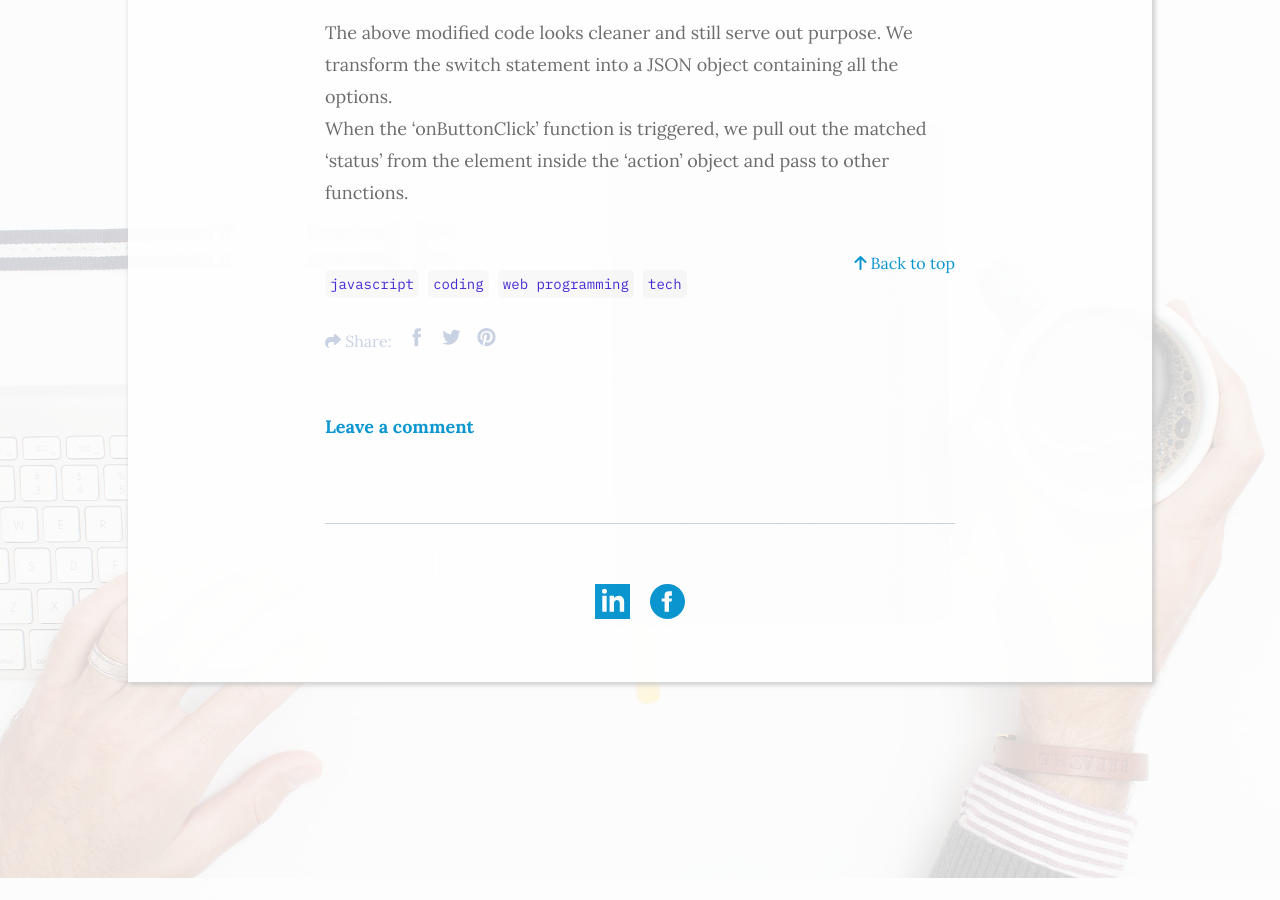
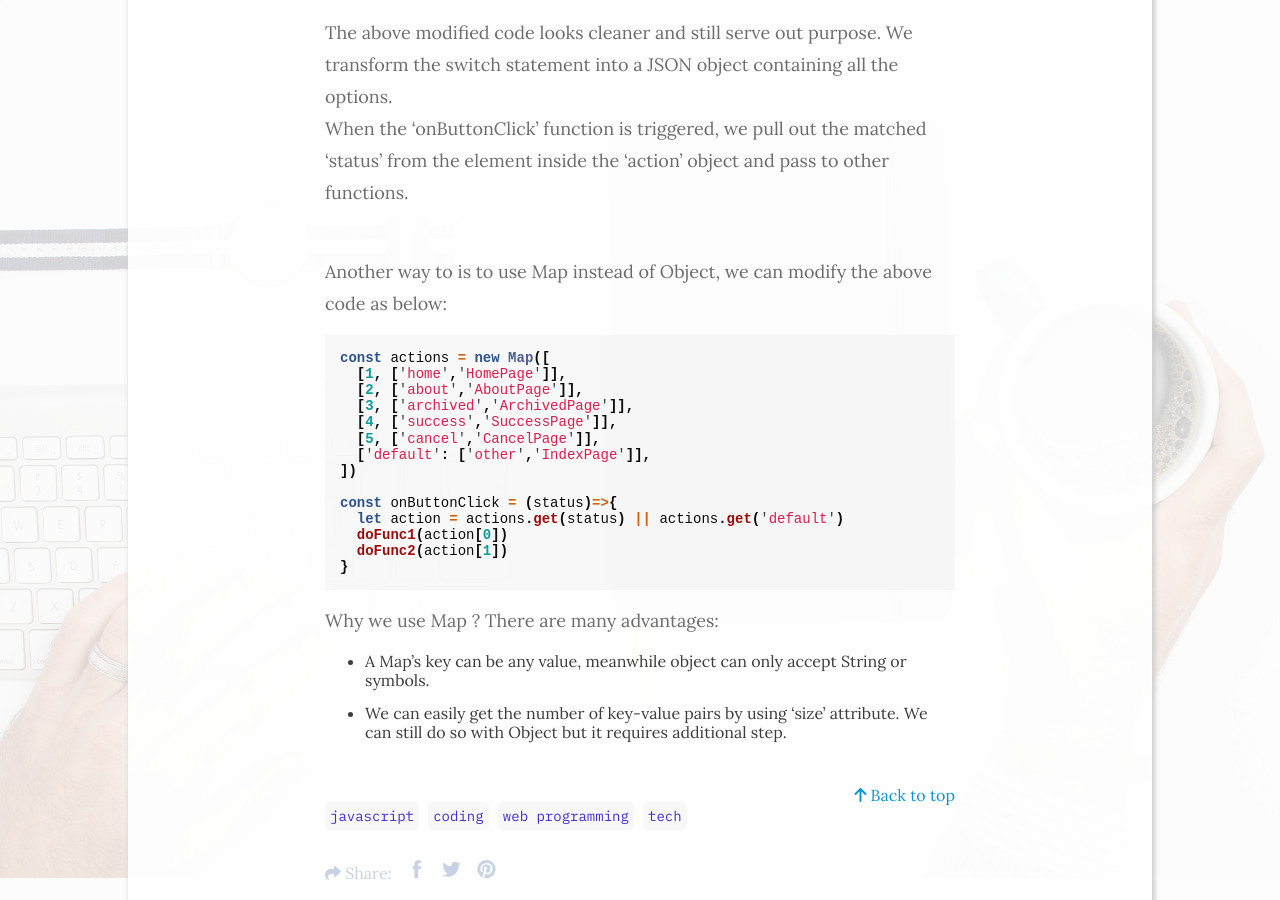
Before and after one commit to titango/titango.github.io, a Jekyll site: the page built from _posts/2020-02-17-Simplify-ifelse-in-javascript.md, in a window 1280 px wide and 900 px high, scrolled down 2722 px. Built offline with Jekyll 4.4.1, drawn with Linux system fonts in a browser that asks for light colours; nearby versions of some CDN libraries.

Commit message:
Update first post

```diff
--- a/_posts/2020-02-17-Simplify-ifelse-in-javascript.md
+++ b/_posts/2020-02-17-Simplify-ifelse-in-javascript.md
@@ -105,3 +105,28 @@ const onButtonClick = (status)=>{
 <br/>
 The above modified code looks cleaner and still serve out purpose. We transform the switch statement into a JSON object containing all the options.<br/>
 When the 'onButtonClick' function is triggered, we pull out the matched 'status' from the element inside the 'action' object and pass to other functions.
+
+<br/>
+Another way to is to use Map instead of Object, we can modify the above code as below:
+
+{% highlight javascript %}
+const actions = new Map([
+  [1, ['home','HomePage']],
+  [2, ['about','AboutPage']],
+  [3, ['archived','ArchivedPage']],
+  [4, ['success','SuccessPage']],
+  [5, ['cancel','CancelPage']],
+  ['default': ['other','IndexPage']],
+])
+
+const onButtonClick = (status)=>{
+  let action = actions.get(status) || actions.get('default')
+  doFunc1(action[0])
+  doFunc2(action[1])
+}
+{% endhighlight %}
+
+Why we use Map ? There are many advantages:
+
+* A Map's key can be any value, meanwhile object can only accept String or symbols.
+* We can easily get the number of key-value pairs by using 'size' attribute. We can still do so with Object but it requires additional step.
```
